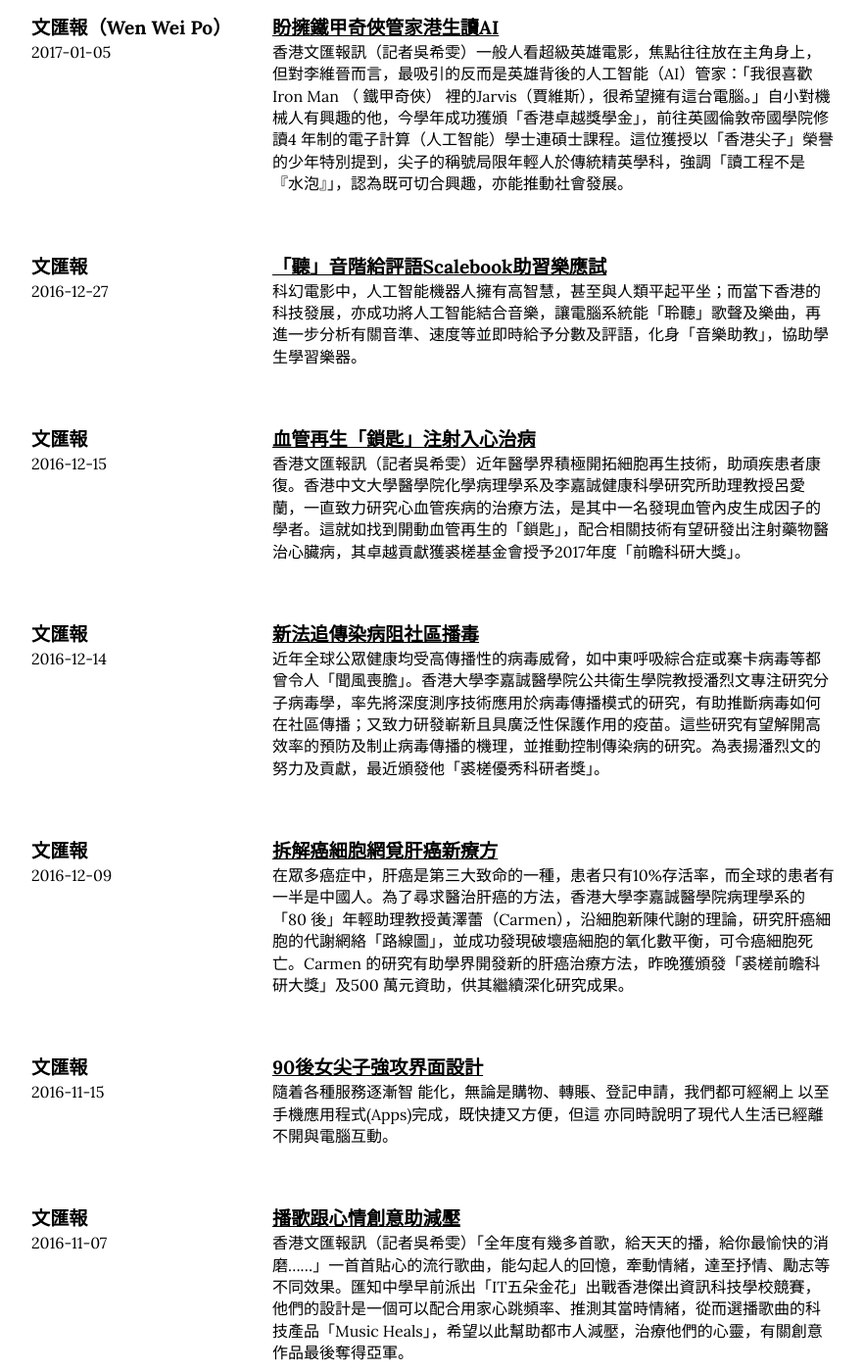
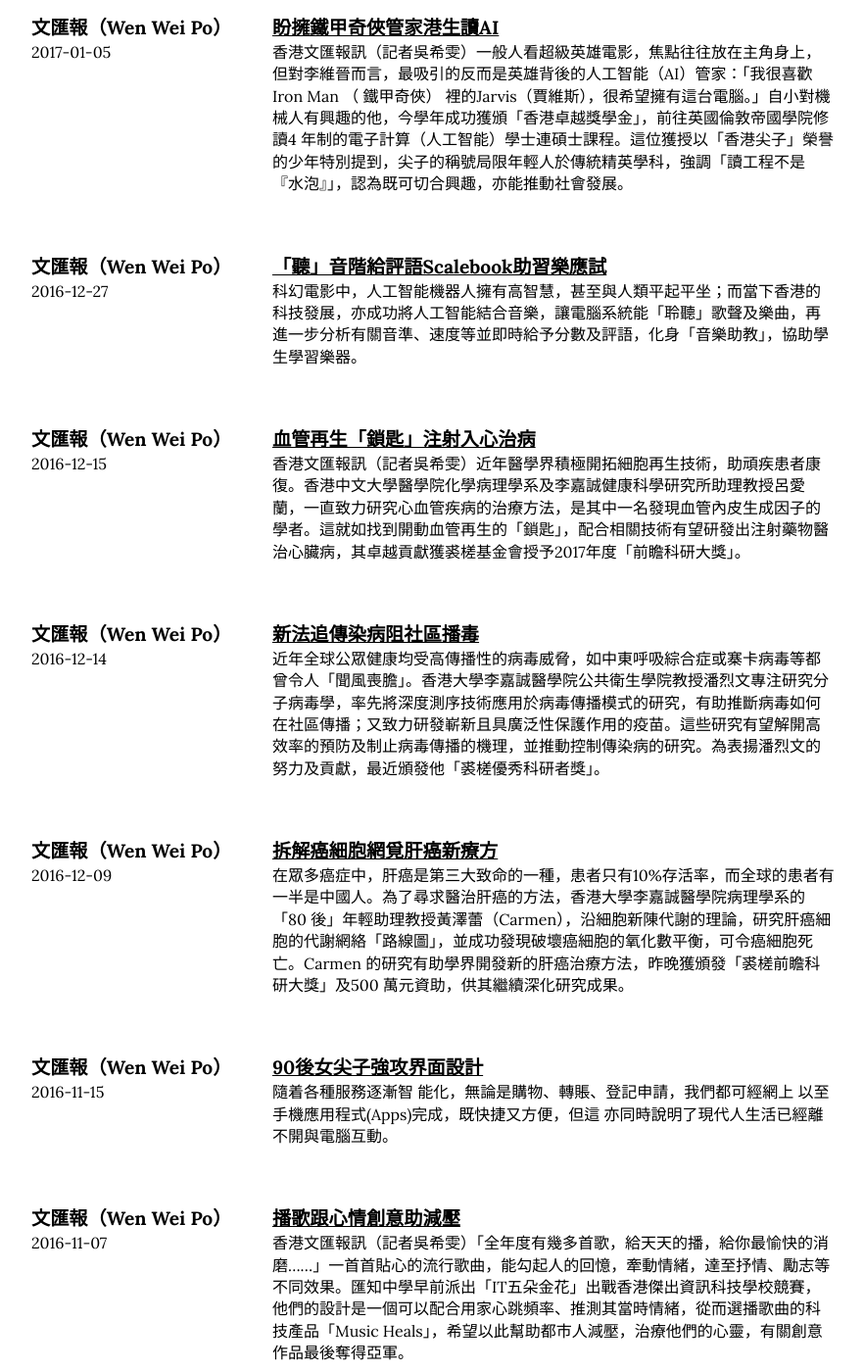
Before and after one commit to nghayman/nghayman.github.io, a Jekyll site: the page built from index.html, in a window 1280 px wide and 1400 px high, scrolled down 483 px. Shown: the whole window at 98% size, without its empty margins (198-1080 px from the left). Built offline with Jekyll 4.4.1, drawn with Linux system fonts in a browser that asks for light colours; some of the changed text lies outside the part shown.

Commit message:
Update portfolio.yml

```diff
--- a/_data/portfolio.yml
+++ b/_data/portfolio.yml
@@ -6,73 +6,73 @@
 
 -   title: 「聽」音階給評語Scalebook助習樂應試
     link: /assets/a05-1227.pdf
-    where: 文匯報
+    where: 文匯報（Wen Wei Po）
     period: 2016-12-27
     description: 科幻電影中，人工智能機器人擁有高智慧，甚至與人類平起平坐；而當下香港的科技發展，亦成功將人工智能結合音樂，讓電腦系統能「聆聽」歌聲及樂曲，再進一步分析有關音準、速度等並即時給予分數及評語，化身「音樂助教」，協助學生學習樂器。
 
 -   title: 血管再生「鎖匙」注射入心治病
     link: /assets/a24-1215.pdf
-    where: 文匯報
+    where: 文匯報（Wen Wei Po）
     period: 2016-12-15
     description: 香港文匯報訊（記者吳希雯）近年醫學界積極開拓細胞再生技術，助頑疾患者康復。香港中文大學醫學院化學病理學系及李嘉誠健康科學研究所助理教授呂愛蘭，一直致力研究心血管疾病的治療方法，是其中一名發現血管內皮生成因子的學者。這就如找到開動血管再生的「鎖匙」，配合相關技術有望研發出注射藥物醫治心臟病，其卓越貢獻獲裘槎基金會授予2017年度「前瞻科研大獎」。
 
 -   title: 新法追傳染病阻社區播毒
     link: /assets/a25-1214.pdf
-    where: 文匯報
+    where: 文匯報（Wen Wei Po）
     period: 2016-12-14
     description: 近年全球公眾健康均受高傳播性的病毒威脅，如中東呼吸綜合症或寨卡病毒等都曾令人「聞風喪膽」。香港大學李嘉誠醫學院公共衛生學院教授潘烈文專注研究分子病毒學，率先將深度測序技術應用於病毒傳播模式的研究，有助推斷病毒如何在社區傳播；又致力研發嶄新且具廣泛性保護作用的疫苗。這些研究有望解開高效率的預防及制止病毒傳播的機理，並推動控制傳染病的研究。為表揚潘烈文的努力及貢獻，最近頒發他「裘槎優秀科研者獎」。
 
 -   title: 拆解癌細胞網覓肝癌新療方
     link: /assets/a26-1209.pdf
-    where: 文匯報
+    where: 文匯報（Wen Wei Po）
     period: 2016-12-09
     description: 在眾多癌症中，肝癌是第三大致命的一種，患者只有10%存活率，而全球的患者有一半是中國人。為了尋求醫治肝癌的方法，香港大學李嘉誠醫學院病理學系的「80 後」年輕助理教授黃澤蕾（Carmen），沿細胞新陳代謝的理論，研究肝癌細胞的代謝網絡「路線圖」，並成功發現破壞癌細胞的氧化數平衡，可令癌細胞死亡。Carmen 的研究有助學界開發新的肝癌治療方法，昨晚獲頒發「裘槎前瞻科研大獎」及500 萬元資助，供其繼續深化研究成果。
 
 -   title: 90後女尖子強攻界面設計
     link: /assets/a22-1115.pdf
-    where: 文匯報
+    where: 文匯報（Wen Wei Po）
     period: 2016-11-15
     description: 隨着各種服務逐漸智 能化，無論是購物、轉賬、登記申請，我們都可經網上 以至手機應用程式(Apps)完成，既快捷又方便，但這 亦同時說明了現代人生活已經離不開與電腦互動。
 
 -   title: 播歌跟心情創意助減壓
     link: /assets/a25-1107.pdf
-    where: 文匯報
+    where: 文匯報（Wen Wei Po）
     period: 2016-11-07
     description: 香港文匯報訊（記者吳希雯）「全年度有幾多首歌，給天天的播，給你最愉快的消磨……」一首首貼心的流行歌曲，能勾起人的回憶，牽動情緒，達至抒情、勵志等不同效果。匯知中學早前派出「IT五朵金花」出戰香港傑出資訊科技學校競賽，他們的設計是一個可以配合用家心跳頻率、推測其當時情緒，從而選播歌曲的科技產品「Music Heals」，希望以此幫助都市人減壓，治療他們的心靈，有關創意作品最後奪得亞軍。
 
 -   title: 富哥仆心為校「惡」校工師生敬
     link: /assets/a25-1104.pdf
-    where: 文匯報
+    where: 文匯報（Wen Wei Po）
     period: 2016-11-04
     description: 香港文匯報訊（記者吳希雯）今年是聖保羅書院創校165 周年，該校的管工劉仕富（ 富哥） 服務了該校46年，非常長情。他以「惡」聞名，會沒收學生違規帶進課室的西瓜波， 並當面爛， 以示懲戒， 是學校的「訓導主任」，頑皮學生對他聞風喪膽。表面鐵面無私， 內裡卻對學校掏心掏肺：由於學校要裝修，他決定寄宿學校， 以木枱當睡床，為的是方便跟進工程細節；8 月時颱風襲港，幾乎浸壞電掣房，幸好富哥及時以布塞住入水位，同時冒雨爬上天台搬移沙包，疏導雨水，學校才避過水災。盡心守護學校，令富哥贏得全校師生的尊重。
 
 -   title: 大學生棄高薪 做「良師」育基層
     link: /assets/a25-1102.pdf
-    where: 文匯報
+    where: 文匯報（Wen Wei Po）
     period: 2016-11-02
     description:  香港大學畢業後，陳嘉琳沒有搶着第一時間在職場上爭逐 高薪厚職，卻參加了非牟利組織「良師香港」，全職到校為 基層學生服務，每月收取約 1萬元津貼，收入比正職老師差 了一大截，但小妮子並不介懷。一年的服務期內，她對基層 孩子有了更深刻的了解，更確立了未來要作育英才的職業志向。完成服 務後，憑着相關的經驗，她早前順利獲中學取錄，成為商科老師，同時 兼讀中大學位教師教育文憑課程，希望不斷自我裝備，讓自己成為別人 生命中的「良師」。
 
 -   title: 「龍友」拍蛇美態國際賽奪亞
     link: /assets/a08-0920.pdf
-    where: 文匯報
+    where: 文匯報（Wen Wei Po）
     period: 2016-09-20
     description: 香港文匯報訊（記者吳希雯）「這張拍到她對着鏡頭笑，這張相她剛睡醒，多可愛！」，在「龍友」Sam Yue 的眼中，模特兒在他操刀的相片裡千嬌百媚，但這種美態並非人人受落，因為當中的主角不是人，而是人見人怕的蛇。一直醉心動物學及動物攝影的他，曾在婆羅洲等原始熱帶雨林住上一年，鍛煉出辨別上百種動物叫聲的能力，靠敏銳的視覺和聽覺找出罕見動物的藏身之處，同時用鏡頭捕捉對方瞬間動態。最近他就憑藉4 張以蛇為主題的相片，勇奪法國攝影大賽Prix de la Photographie 自然攝影組的「亞軍」及「榮譽獎」。
 
 -   title: 獲派首志願孤苦女淚奔
     link: /assets/a06-0706.pdf
-    where: 文匯報
+    where: 文匯報（Wen Wei Po）
     period: 2016-07-06
     description: 香港文匯報訊（記者吳希雯）升中派位放榜，幾乎每個孩子都有家人陪伴，緊張地盯着派位證，在揭盅的一刻，同喜同悲。胡穎卻是孤單面對放榜。今年農曆新年，胡母突發心臟病離世，當時正緊張備考的胡穎， 沒敢忘記慈母「努力讀書」的叮囑，小女生強忍傷痛，全力迎考。之後，辦理完母親喪事，便獨個搬進了兒童之家。昨日，她知悉獲派首志願時，流下了百感交集的眼淚，因為那正是媽媽生前幫她挑選的瑪利諾神父教會學校。這張派位證， 承載着媽媽温柔的鼓勵、老師關懷備至的記憶。雖然孑然一身，仍然讓她有奮進的勇氣。
 
 -   title: 機械人「智破」自閉童心障
     link: /assets/a27-0630.pdf
-    where: 文匯報
+    where: 文匯報（Wen Wei Po）
     period: 2016-06-30
     description: 香港文匯報訊（記者吳希雯）自閉症兒童普遍有溝通和社交障礙， 有口難言之下， 當覺得嘈吵或有不適時，往往以傷人傷己的方法表達不滿，結果造成誤解。為改善有關情況，香港中文大學教育心理學系助理教授蘇詠芝，聯同工程學院信息工程學系和文學院語言學系，組成跨學科研究團隊，利用「社交機械人」教導自閉症兒童以恰當手勢表達情緒，減少其「行為問題」。
 
 -   title: 一條龍鳳路千萬父母財
     link: /assets/a02-0605.pdf
-    where: 文匯報
+    where: 文匯報（Wen Wei Po）
     period: 2016-06-05
     description: 香港文匯報訊（記者吳希雯）昨日是香港小一統一派位放榜的日子，大批家長大清早已到達所屬的統一派位中心領取派位結果。在九龍塘瑪利諾修院學校（小學部） 的是41 校網派位中心， 家長各出奇謀希望幫助子女入心儀學校。有人豪花2,500 萬元在該名校區內置業，最終博得第一志願；有人為子女同時報讀兩間幼稚園，加上各式興趣班，卻失望而回，被派區外於黃大仙的小學，只能轉往其他學校「叩門」，更考慮轉報國際學校。
 
@@ -90,18 +90,18 @@
 
 -   title: 【傳媒評論】TB愛直女的悲劇？請不要邊緣化雙性戀！
     link: http://gdottv.com/main/archives/20006
-    where: 女同學社
+    where: Gdottv
     period: 2017-11-10
     description: 主流傳媒報導小眾情慾，能為社會展示更多的可能，促進多元。不過在香港01/女生的報導《TB愛直女的悲劇：the one選擇結婚生子》（下簡稱：《T》文）當中，女同志伴侶的一方被定性為「直女」，隱藏了雙性戀的描寫；而故事unhappy ending的部份，亦被當作TB群體的「悲劇定局」，略嫌以異性愛為中心的觀點審視性小眾，錯失反思主流意識型態的機會。
 
 -   title: 《人生有彎轉》 – 快樂的人生，就是做真實的自己
     link: http://gdottv.com/main/archives/9206
-    where: 女同學社
+    where: Gdottv
     period: 2015-10-24
     description: 《人生有彎轉》不是一般荷里活電影，沒有大量笑料，沒有特技或誇張的大爆炸場面，大家也不需期待《華爾街狼人》的激情「肉搏」片段，但是，兩位男主角Robin Williams，Roberto Aguire和飾演Nolan太太的Kathy Baker的精湛演技，絕對值回票價，讓人深深感動。
 
 -   title: 【影片】直擊香港同志影展2015開幕日！
     link: http://gdottv.com/main/archives/8287
-    where: 女同學社
+    where: Gdottv
     period: 2015-09-24
     description: 今年的香港同志電影展 (Hong Kong Lesbian and Gay Film Festival 2015) 在剛過去的星期六舉辦開幕禮。來自泰國﹑韓國和台灣等同志電影的導演和演員，包括《Yes or No 2.5》的Tina ﹑Hongyok和《醉·生夢死》的鄭人碩都特地到來，與粉絲會面，場面熱鬧。開幕禮中，大會頒發了玲瓏大獎給負責W小姐婚姻案的平權律師Michael Vidler，感謝他在平權路上的貢獻。
```
